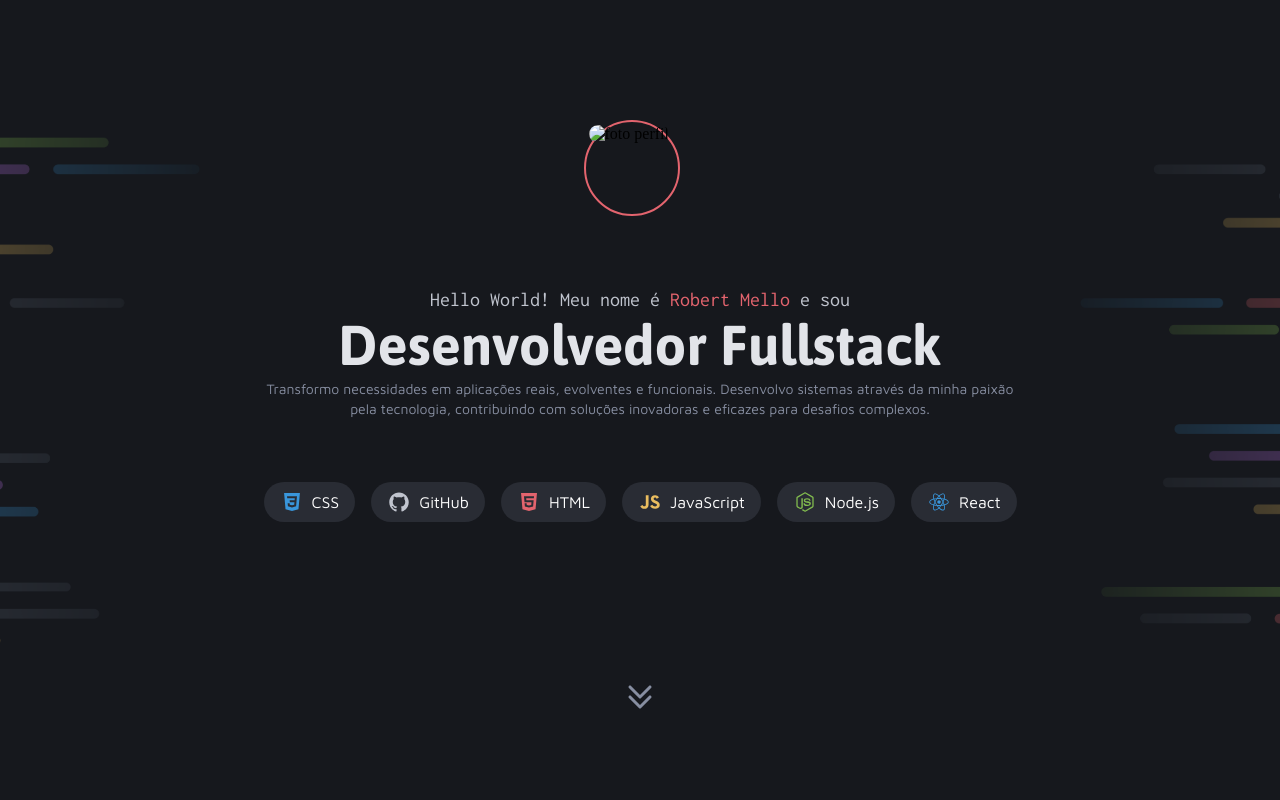
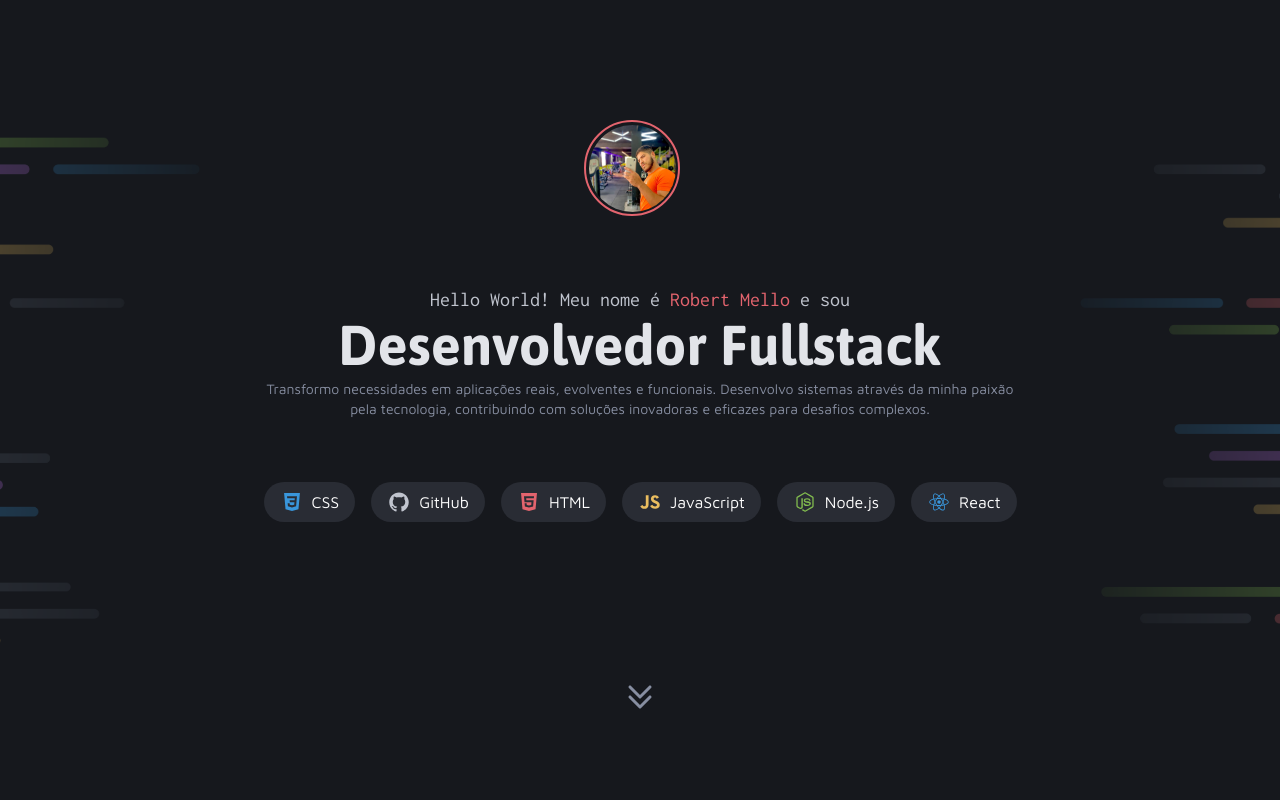
Before and after one commit to mellodev11/Port, a plain HTML site: page index.html in a window 1280 px wide. Shown: the top 800 px of the page. Drawn offline with Linux system fonts and the light colour scheme; the site is published under a folder, as on GitHub Pages, so addresses that start at the root find nothing.

Commit message:
edit profile

```diff
--- a/index.html
+++ b/index.html
@@ -20,7 +20,7 @@
             <header>
                 <div id="profile">
                     <div id="border">
-                        <img src="/styles/assets/baixados.png" alt="foto perfil" id="fotoPerfil">
+                        <img src="./styles/assets/baixados.png" alt="foto perfil" id="fotoPerfil">
                     </div>
                     <div id="iconCode">
                         <img src="" alt="">
```
